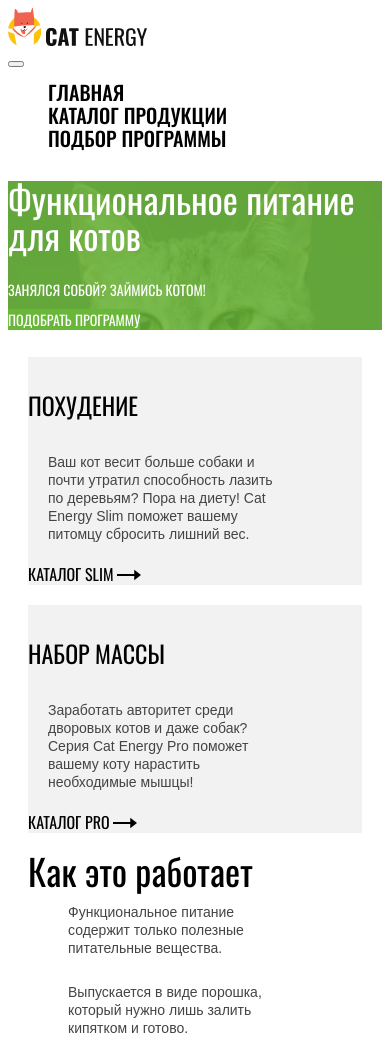
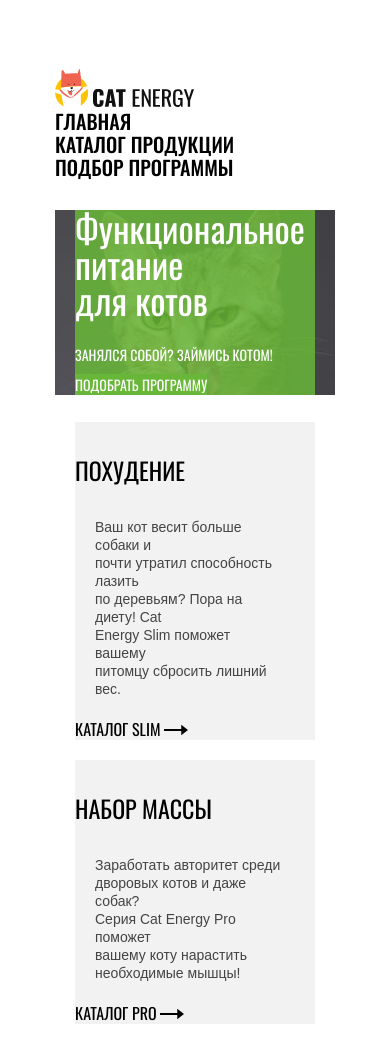
Before and after one commit to Alexandr136/2021641-cat-energy-25, a website: page source/index.html in a window 390 px wide. Shown: the top 1040 px of the page. Drawn offline with nearby package versions, Linux system fonts and the light colour scheme; files that its build step writes are made by us from their sources.

Commit message:
Адаптивные сетки

```diff
--- a/source/index.html
+++ b/source/index.html
@@ -10,6 +10,7 @@
 
 <body class="page__body">
   <header class="main-header">
+    <div class="container">
       <div class="main-header__wrapper">
         <div class="main-header__logo">
           <a class="main-header__logo-cat logo" href="#">
@@ -42,24 +43,30 @@
           </div>
         </nav>
       </div>
+      <section class="main-banner">
+        <div class="container">
+          <div class="main-banner-wrapper">
+            <h1 class="main-banner__title heading-primary--white heading-primary">Функциональное питание<br> для котов
+            </h1>
+            <p class="main-banner__tagline">Занялся собой? Займись котом!</p>
+            <a class="main-banner__button" href="#">Подобрать программу</a>
+          </div>
+        </div>
+      </section>
+    </div>
   </header>
 
   <main class="main-container">
-    <section class="main-banner">
-      <div class="main-banner__wrapper">
-        <h1 class="main-banner__title heading-primary--white heading-primary">Функциональное питание<br> для котов</h1>
-        <p class="main-banner__tagline">Занялся собой? Займись котом!</p>
-        <a class="main-banner__button" href="#">Подобрать программу</a>
-      </div>
-    </section>
     <section class="program-catalog">
+      <div class="container">
         <div class="program-catalog__wrapper">
           <h2 class="visually-hidden">Каталог программ.</h2>
           <ul class="program-catalog__list">
             <li class="program-catalog__item program-catalog__item--loss">
               <h3 class="program-catalog__title heading-secondary">Похудение</h3>
               <p class="program-catalog__text">
-              Ваш кот весит больше собаки и<br> почти утратил способность лазить<br> по деревьям? Пора на диету! Cat<br>
+                Ваш кот весит больше собаки и<br> почти утратил способность лазить<br> по деревьям? Пора на диету!
+                Cat<br>
                 Energy Slim поможет вашему<br> питомцу сбросить лишний вес.
               </p>
               <a class="program-catalog__link" href="#">
@@ -87,8 +94,10 @@
             </li>
           </ul>
         </div>
+      </div>
     </section>
     <section class="advantages">
+      <div class="container">
         <div class="advantages__wrapper">
           <h2 class="advantages__title heading-primary">Как это работает</h2>
           <ul class="advantages__list">
@@ -114,15 +123,18 @@
             </li>
           </ul>
         </div>
+      </div>
     </section>
     <section class="example">
+      <div class="container">
         <div class="example__wrapper">
           <div class="example__wrapper-desc-results">
             <div class="example__desc">
               <h2 class="example__title heading-primary">Живой пример</h2>
               <p class="example__description">
                 Борис сбросил 5 кг за 2 месяца, просто<br> заменив свой обычный корм на Cat Energy<br> Slim. Отличный
-              результат без изнуряющих<br> тренировок! При этом он не менял своих<br> привычек и по-прежнему спит по 16
+                результат без изнуряющих<br> тренировок! При этом он не менял своих<br> привычек и по-прежнему спит по
+                16
                 часов<br> в день.
               </p>
             </div>
@@ -147,12 +159,15 @@
             </div>
           </div>
         </div>
+      </div>
     </section>
     <section class="contact">
+      <div class="container">
         <div class="contact__wrapper">
           <h2 class="visually-hidden">Контакты.</h2>
           <p class="contact__cooperation">Приглашаем к сотрудничеству<br> дилеров!</p>
           <address class="contact__address">ул. Большая<br> Конюшенная, д. 19/8<br> Санкт-Петербург</address>
+        </div>
       </div>
       <div class="contact__map">
         <iframe
@@ -163,6 +178,7 @@
     </section>
   </main>
   <footer class="main-footer">
+    <div class="container">
       <div class="main-footer__wrapper">
         <div class="main-footer__cat-energy">
           <a class="main-footer__logo-cat-energy logo" href="#">
@@ -187,6 +203,7 @@
           <a class="academy__link" href="https://htmlacademy.ru/intensive/adaptive">HTML Academy</a>
         </div>
       </div>
+    </div>
   </footer>
 </body>
 
--- /dev/null
+++ b/source/less/blocks/container.less
@@ -0,0 +1,15 @@
+.container {
+  max-width: 320px;
+  padding: 0 20px;
+  margin: 0 auto;
+
+  @media (min-width: @tablet-width) {
+    max-width: 768px;
+    padding: 0 30px;
+  }
+
+  @media (min-width: @desktop-width) {
+    max-width: 1280px;
+    padding: 0 30px;
+  }
+}
--- a/source/less/blocks/main-banner.less
+++ b/source/less/blocks/main-banner.less
@@ -6,18 +6,13 @@
   background-color: @brown;
 
   @media (min-width: @tablet-width) {
+    min-height: 810px;
     background-image: none;
-  }
-
-  @media (min-width: @desktop-width) {
-    background-image: url("../img/index-background-cat.jpg");
-    background-size: 100%;
-    background-repeat: no-repeat;
-    background-color: @brown;
+    background: @white;
   }
 }
 
-.main-banner__wrapper {
+.main-banner-wrapper {
   background: @green-opacity;
 
   @media (min-width: @tablet-width) {
@@ -28,9 +23,6 @@
   @media (min-width: @desktop-width) {
     min-height: 400px;
     background: @white;
-    position: absolute;
-    top: 160px;
-    left: 75px;
   }
 }
 
--- a/source/less/blocks/main-header.less
+++ b/source/less/blocks/main-header.less
@@ -1,8 +1,22 @@
+.main-header {
+  padding-top: 69px;
+}
+
 .main-header__wrapper {
   @media (min-width: @tablet-width) {
     display: flex;
     justify-content: space-between;
-    margin: 24px 30px 0 30px;
+  }
+
+  @media (min-width: @desktop-width) {
+    display: flex;
+    justify-content: space-between;
+  }
+}
+
+.main-header__logo {
+  @media (min-width: @desktop-width) {
+    max-height: 50px;
   }
 }
 
--- a/source/less/blocks/main-nav.less
+++ b/source/less/blocks/main-nav.less
@@ -4,6 +4,7 @@
     background-size: 100%;
     background-repeat: no-repeat;
     background-color: @brown;
+    display: flex;
   }
 }
 
@@ -28,12 +29,16 @@
   text-transform: uppercase;
 }
 
-@media (min-width: @tablet-width) {
 .main-nav__toggle {
   display: none;
 }
 
 .main-nav__list {
+    padding: 0;
+    margin: 0;
+
+    @media (min-width: @tablet-width) {
       display: flex;
+      justify-content: space-between;
     }
 }
--- a/source/less/global.less
+++ b/source/less/global.less
@@ -14,6 +14,7 @@
 
 body {
   padding: 0;
+  margin: 0;
   background: @white;
   font-family: "Arial", sans-serif;
   font-style: normal;
--- a/source/less/style.less
+++ b/source/less/style.less
@@ -18,6 +18,7 @@
 @import "./blocks/visualiy-hidden.less";
 @import "./blocks/main-footer.less";
 @import "./blocks/social.less";
+@import "./blocks/container.less";
 @import "./variables.less";
 @import "./global.less";
 @import "./font.less";
--- a/source/less/variables.less
+++ b/source/less/variables.less
@@ -11,4 +11,4 @@
 @brown: #755c54;
 @green-opacity: rgba(104, 183, 56, 0.85);
 @tablet-width: 768px;
-@desktop-width: 1440px;
+@desktop-width: 1220px;
```
Lines whose indentation alone changed are shown as unchanged.
